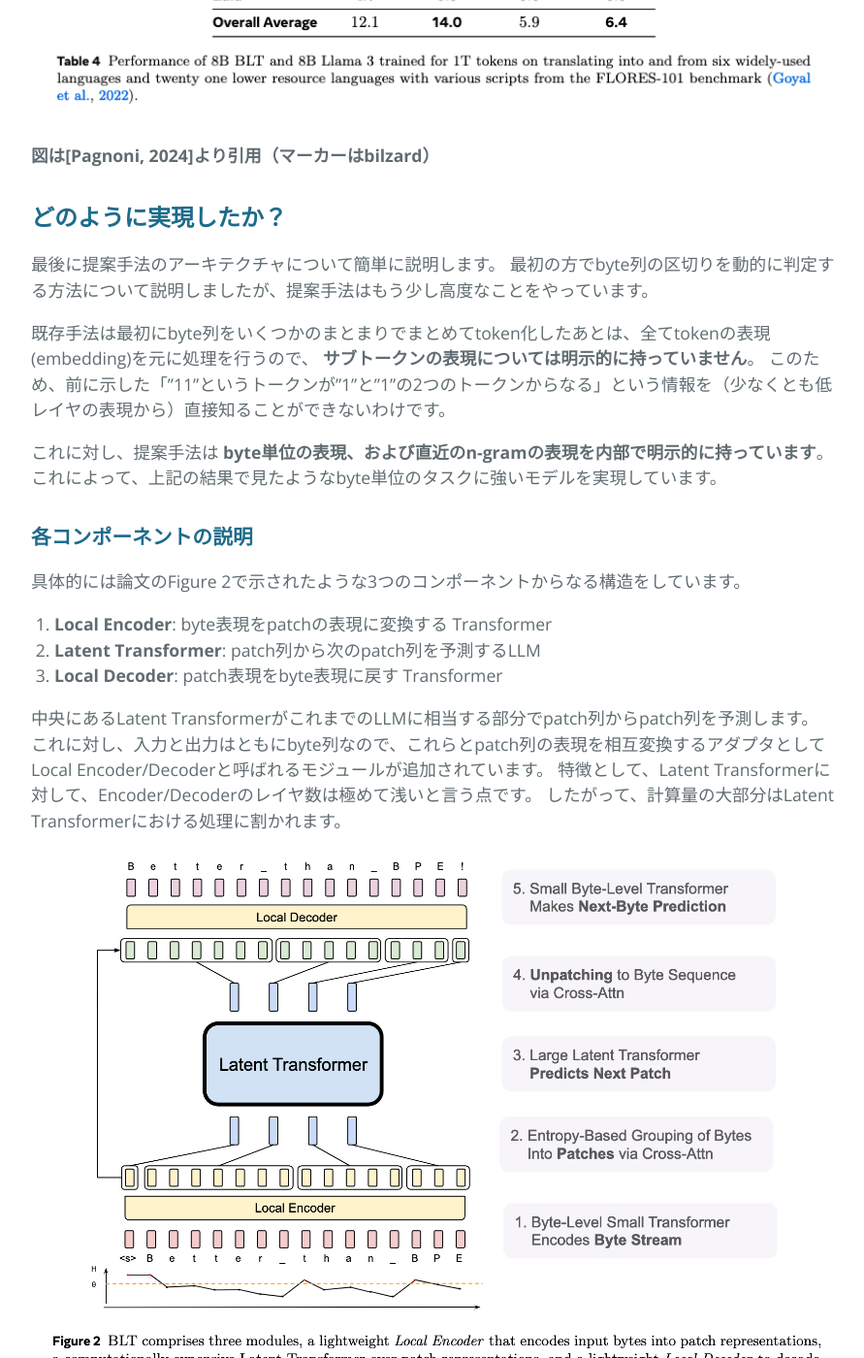
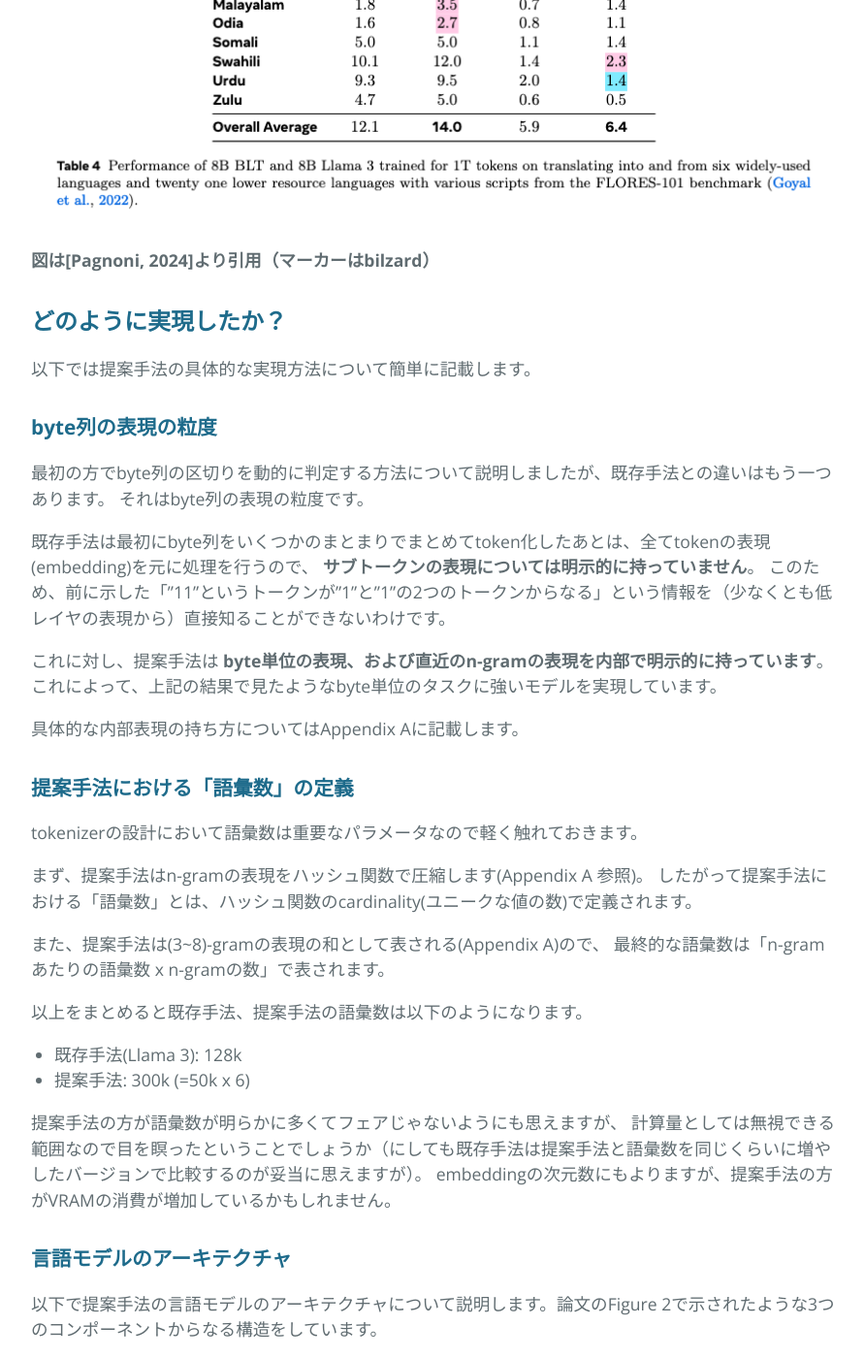
Before and after one commit to bilzard/bilzard.github.io, a Jekyll site: the page built from _posts/2025-01-01-byte-latent-transformer.md, in a window 1280 px wide and 1400 px high, scrolled down 8590 px. Shown: the whole window at 97% size, without its empty margins (192-1083 px from the left). Built offline with Jekyll 4.4.1, drawn with Linux system fonts in a browser that asks for light colours; comment, search, counter and statistics services are not loaded; some of the changed text lies outside the part shown.

Commit message:
実現方法の章の記載を拡充（内部表現の持ち方、語彙数の定義など）

```diff
--- a/_posts/2025-01-01-byte-latent-transformer.md
+++ b/_posts/2025-01-01-byte-latent-transformer.md
@@ -179,8 +179,12 @@ Table 4は6つの高頻度言語と20の低頻度言語を英語に翻訳する
 
 ## どのように実現したか？
 
-最後に提案手法のアーキテクチャについて簡単に説明します。
-最初の方でbyte列の区切りを動的に判定する方法について説明しましたが、提案手法はもう少し高度なことをやっています。
+以下では提案手法の具体的な実現方法について簡単に記載します。
+
+### byte列の表現の粒度
+
+最初の方でbyte列の区切りを動的に判定する方法について説明しましたが、既存手法との違いはもう一つあります。
+それはbyte列の表現の粒度です。
 
 既存手法は最初にbyte列をいくつかのまとまりでまとめてtoken化したあとは、全てtokenの表現(embedding)を元に処理を行うので、
 **サブトークンの表現については明示的に持っていません**。
@@ -189,9 +193,30 @@ Table 4は6つの高頻度言語と20の低頻度言語を英語に翻訳する
 これに対し、提案手法は **byte単位の表現、および直近のn-gramの表現を内部で明示的に持っています**。
 これによって、上記の結果で見たようなbyte単位のタスクに強いモデルを実現しています。
 
-### 各コンポーネントの説明
+具体的な内部表現の持ち方についてはAppendix Aに記載します。
 
-具体的には論文のFigure 2で示されたような3つのコンポーネントからなる構造をしています。
+### 提案手法における「語彙数」の定義
+
+tokenizerの設計において語彙数は重要なパラメータなので軽く触れておきます。
+
+まず、提案手法はn-gramの表現をハッシュ関数で圧縮します(Appendix A 参照)。
+したがって提案手法における「語彙数」とは、ハッシュ関数のcardinality(ユニークな値の数)で定義されます。
+
+また、提案手法は(3~8)-gramの表現の和として表される(Appendix A)ので、
+最終的な語彙数は「n-gramあたりの語彙数 x n-gramの数」で表されます。
+
+以上をまとめると既存手法、提案手法の語彙数は以下のようになります。
+
+* 既存手法(Llama 3): 128k
+* 提案手法: 300k (=50k x 6)
+
+提案手法の方が語彙数が明らかに多くてフェアじゃないようにも思えますが、
+計算量としては無視できる範囲なので目を瞑ったということでしょうか（にしても既存手法は提案手法と語彙数を同じくらいに増やしたバージョンで比較するのが妥当に思えますが）。
+embeddingの次元数にもよりますが、提案手法の方がVRAMの消費が増加しているかもしれません。
+
+### 言語モデルのアーキテクチャ
+
+以下で提案手法の言語モデルのアーキテクチャについて説明します。論文のFigure 2で示されたような3つのコンポーネントからなる構造をしています。
 
 1. **Local Encoder**: byte表現をpatchの表現に変換する Transformer
 1. **Latent Transformer**: patch列から次のpatch列を予測するLLM
@@ -221,3 +246,23 @@ Encoder/Decoderは入力列と出力列の表現が異なるため、encoder-dec
 
 * [Pagnoni, 2024] Pagnoni et.al, "Byte Latent Transformer: Patches Scale Better Than Tokens", 13 Dec 2024
 * [Choe, 2019] Choe et. al.,  "Bridging the Gap for Tokenizer-Free Language Models", 27 Aug 2019:
+
+## Appendix
+
+### A. byte単位の表現とn-gram表現の持ち方
+
+以下では具体的な内部表現の持ち方について説明します。
+
+まず、byte単位の表現はバイトコードを線形変換することで表現します。
+
+$$ x _ i = E^{\text{byte}}(b _ i) $$
+
+また、n-gram中のbyte集合を $ g _{ i , n } = \lbrace b _{ i - n + 1 }, \ldots, b _{ i } \rbrace $ 表すと、n-gramの表現は以下のようなhash関数(Rolling Polinomial Hash)で表します。
+
+$$ \text{RollPolyHash}( g _{ i , n } ) = \sum _{ j = 1 } ^{ n } b _{ i - j + 1 } a ^{ j - 1 } \tag{4}$$
+
+最終的な表現は(6)式のようにbyte単位の表現とn-gramの表現の和で表します。
+
+$$ e _{ i } = x _{ i } + \sum _{ n = 3 , \ldots , 8 } E _{ n } ^{ \text{hash} } ( \text{Hash}( g _{ i , n } ) ) \tag{5}$$
+
+$$ \text{where, Hash}( g _{ i , n } ) = \text{RollPolyHash}( g _{ i , n } ) \% \vert E _{ n } ^{ \text{hash} } \vert \tag{6}$$
```
